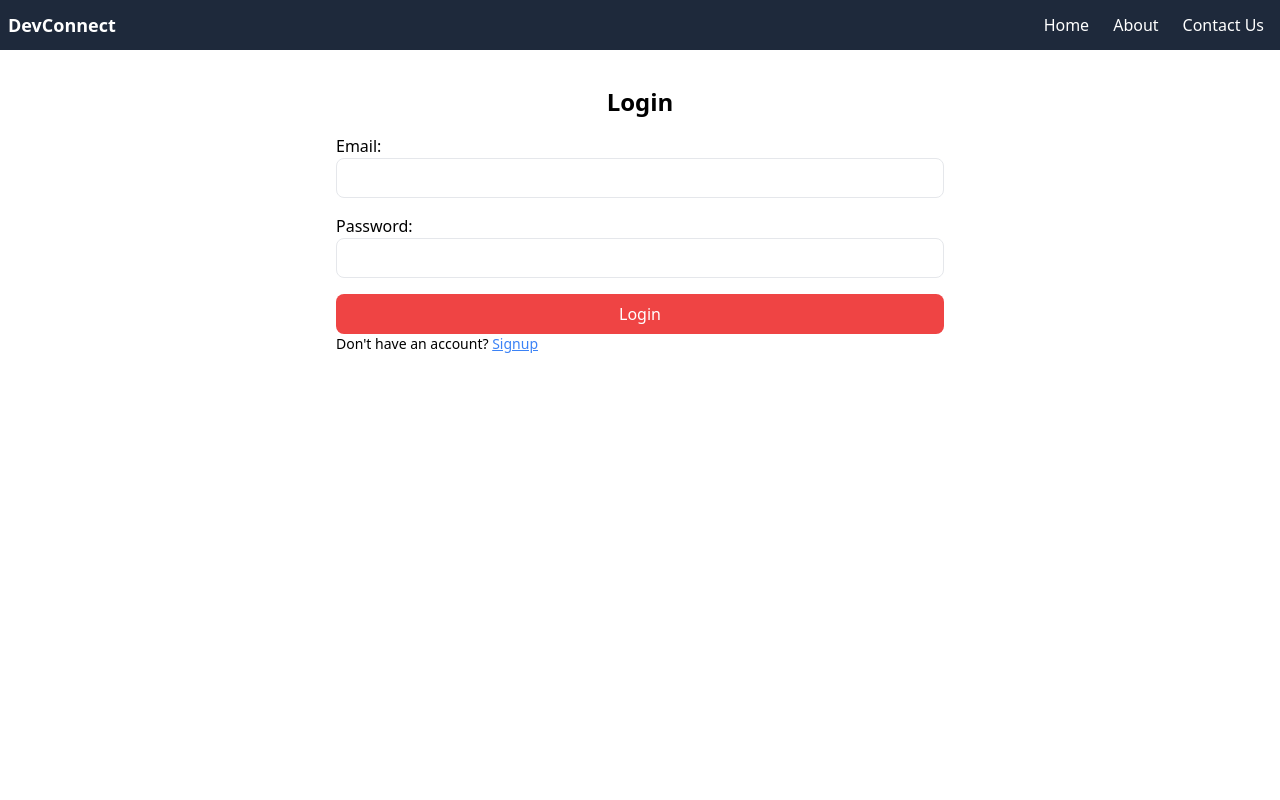
After one commit to daceze95/devconnect, a Flask app: page /auth/login in a window 1280 px wide. The commit adds this page. Run offline with Flask 3, Linux system fonts and the light colour scheme.

Commit message:
add login and signup file

```diff
--- a/app.py
+++ b/app.py
@@ -1,11 +1,48 @@
-from flask import Flask,  render_template
+from flask import Flask, render_template, request, redirect,flash
 
 app = Flask(__name__, template_folder="templates")
+app.secret_key = "Enter your app secret" #
 
 @app.route("/")
 def index():
     return render_template("index.html")
 
+@app.route("/signup", methods=["GET", "POST"])
+def signup():
+    email = request.form.get("email")
+    password = request.form.get("password")
+    c_password = request.form.get("c_password")
+
+    if request.method == "GET":
+        return render_template("signup.html", message="")
+    else:
+        pswrd = password.strip()
+        c_pswrd = c_password.strip()
+        if email.strip() == "":
+            flash("Email field can't be empty!")
+            return render_template("signup.html")
+        # if pswrd == "" or c_pswrd == "":
+        #     flash("Password can't be empty!")
+        #     return render_template("signup.html", message="Password can't be empty!")
+        if c_pswrd != pswrd:
+            flash("Password doesn't match! Try again.")
+            return render_template("signup.html")
+
+        return redirect("/", 302)
+
+
+@app.route("/auth/login")
+def login():
+    return render_template("login.html", message="")
+
+@app.route("/about")
+def about():
+    pass
+
+@app.route("/contact")
+def contact():
+    pass
+
 
 if __name__ == "__main__":
     app.run(debug=True)
--- a/static/css/output.css
+++ b/static/css/output.css
@@ -558,8 +558,178 @@ video {
   position: static;
 }
 
+.absolute {
+  position: absolute;
+}
+
+.relative {
+  position: relative;
+}
+
+.bottom-0 {
+  bottom: 0px;
+}
+
+.right-0 {
+  right: 0px;
+}
+
+.top-0 {
+  top: 0px;
+}
+
+.mr-2 {
+  margin-right: 0.5rem;
+}
+
+.mr-auto {
+  margin-right: auto;
+}
+
+.mt-2 {
+  margin-top: 0.5rem;
+}
+
+.mt-3 {
+  margin-top: 0.75rem;
+}
+
+.mr-4 {
+  margin-right: 1rem;
+}
+
 .block {
   display: block;
+}
+
+.flex {
+  display: flex;
+}
+
+.h-10 {
+  height: 2.5rem;
+}
+
+.h-\[3\.125rem\] {
+  height: 3.125rem;
+}
+
+.h-screen {
+  height: 100vh;
+}
+
+.h-full {
+  height: 100%;
+}
+
+.min-h-\[3\.125rem\] {
+  min-height: 3.125rem;
+}
+
+.w-1\/2 {
+  width: 50%;
+}
+
+.w-1\/4 {
+  width: 25%;
+}
+
+.w-full {
+  width: 100%;
+}
+
+.cursor-pointer {
+  cursor: pointer;
+}
+
+.flex-col {
+  flex-direction: column;
+}
+
+.items-center {
+  align-items: center;
+}
+
+.justify-center {
+  justify-content: center;
+}
+
+.gap-2 {
+  gap: 0.5rem;
+}
+
+.gap-4 {
+  gap: 1rem;
+}
+
+.place-self-end {
+  place-self: end;
+}
+
+.place-self-center {
+  place-self: center;
+}
+
+.justify-self-end {
+  justify-self: end;
+}
+
+.overflow-hidden {
+  overflow: hidden;
+}
+
+.rounded-lg {
+  border-radius: 0.5rem;
+}
+
+.rounded-sm {
+  border-radius: 0.125rem;
+}
+
+.border {
+  border-width: 1px;
+}
+
+.bg-orange-300 {
+  --tw-bg-opacity: 1;
+  background-color: rgb(253 186 116 / var(--tw-bg-opacity, 1));
+}
+
+.bg-red-500 {
+  --tw-bg-opacity: 1;
+  background-color: rgb(239 68 68 / var(--tw-bg-opacity, 1));
+}
+
+.bg-slate-800 {
+  --tw-bg-opacity: 1;
+  background-color: rgb(30 41 59 / var(--tw-bg-opacity, 1));
+}
+
+.p-2 {
+  padding: 0.5rem;
+}
+
+.p-4 {
+  padding: 1rem;
+}
+
+.px-2 {
+  padding-left: 0.5rem;
+  padding-right: 0.5rem;
+}
+
+.py-2 {
+  padding-top: 0.5rem;
+  padding-bottom: 0.5rem;
+}
+
+.text-center {
+  text-align: center;
+}
+
+.text-2xl {
+  font-size: 1.5rem;
+  line-height: 2rem;
 }
 
 .text-lg {
@@ -567,11 +737,45 @@ video {
   line-height: 1.75rem;
 }
 
+.text-sm {
+  font-size: 0.875rem;
+  line-height: 1.25rem;
+}
+
+.text-xs {
+  font-size: 0.75rem;
+  line-height: 1rem;
+}
+
 .font-bold {
   font-weight: 700;
+}
+
+.text-blue-500 {
+  --tw-text-opacity: 1;
+  color: rgb(59 130 246 / var(--tw-text-opacity, 1));
 }
 
 .text-green-500 {
   --tw-text-opacity: 1;
   color: rgb(34 197 94 / var(--tw-text-opacity, 1));
 }
+
+.text-red-500 {
+  --tw-text-opacity: 1;
+  color: rgb(239 68 68 / var(--tw-text-opacity, 1));
+}
+
+.text-white {
+  --tw-text-opacity: 1;
+  color: rgb(255 255 255 / var(--tw-text-opacity, 1));
+}
+
+.underline {
+  text-decoration-line: underline;
+}
+
+.outline-none {
+  outline: 2px solid transparent;
+  outline-offset: 2px;
+}
--- a/templates/base.html
+++ b/templates/base.html
@@ -7,6 +7,44 @@
     <link rel="stylesheet" href="{{ url_for('static', filename='css/output.css') }}">
 </head>
 <body>
-    {% block content %}{% endblock %}
+    <div class="flex flex-col w-full h-screen">
+        <div class="flex items-center bg-slate-800 h-[3.125rem]">
+            <ul class="flex items-center p-2 w-full">
+                <li class="font-bold text-lg text-white mr-auto">DevConnect</li>
+                <div class="flex gap-2">
+                    <li class="text-white cursor-pointer"><a href="{{ url_for("index") }}" class="w-full h-full px-2">Home</a></li>
+                    <li class="text-white cursor-pointer"><a href="{{ url_for("about") }}" class="w-full h-full px-2">About</a></li>
+                    <li class="text-white cursor-pointer"><a href="{{ url_for("contact") }}" class="w-full h-full px-2">Contact Us</a></li>
+                </div>
+            </ul>
+        </div>
+
+        {% with messages = get_flashed_messages() %}
+            {% if messages %}
+                {% for msg in messages %}
+                    <div class="place-self-center relative flex items-center w-1/4 max-w-2/4 text-white text-sm rounded-sm bg-orange-300 p-2 min-h-[3.125rem] overflow-none" id="flash">
+                        <span class="absolute top-0 right-0 cursor-pointer p-2 mt-2 mr-2" onclick="closeFlash(this)">&times;</span>
+                        <p>{{ msg }}</p>
+                    </div>
+                {% endfor %}
+            {% endif %}
+        {% endwith %}
+        {% block content %}{% endblock %}
+    </div>
+
+    <script>
+        function closeFlash(element) {
+            element.parentElement.style.display = 'none';
+        }
+
+        /* document.addEventListener("DOMContentLoaded", function (){
+            const flashContainer = document.getElementById("flash");
+            if (flashContainer) {
+                setTimeout(() => {
+                flashContainer.style.display = 'none';
+                }, 5000); // Hide after 5 seconds
+            }
+})*/
+    </script>
 </body>
 </html>
--- a/templates/index.html
+++ b/templates/index.html
@@ -1,7 +1,7 @@
 {% extends "base.html" %}
 
 {% block title %}
-<title>home page</title>
+home page
 {% endblock %}
 
 
--- /dev/null
+++ b/templates/login.html
@@ -0,0 +1,23 @@
+{% extends "base.html" %}
+
+{% block title %} home page {% endblock %}
+
+{% block content %}
+    <div class="w-full flex justify-center mt-3 py-2">
+        <form action="" class="rounded-lg p-4 gap-4 flex flex-col w-1/2">
+            <h2 class="font-bold text-center text-2xl">Login</h2>
+            <div class="flex flex-col box-">
+                <label for="email">Email:</label>
+                <input type="text" name="email" id="" class="rounded-lg border outline-none w-full p-2 h-10" required/>
+            </div>
+            <div class="flex flex-col">
+                <label for="password">Password:</label>
+                <input type="password" name="password" id="" class="rounded-lg border outline-none w-full p-2 h-10" required/>
+            </div>
+            <div class="flex flex-col">
+                <input type="submit" value="Login" class="rounded-lg bg-red-500 text-white w-full p-2 h-10 cursor-pointer">
+                <p class="text-sm text-cente">Don't have an account? <a class="text-blue-500 underline cursor-pointer" href="{{ url_for('signup') }}">Signup</a></p>
+            </div>
+        </form>
+    </div>
+{%endblock%}
```
Also changed, not shown: templates/signup.html (added, +67 -0 lines), 1 other file.
